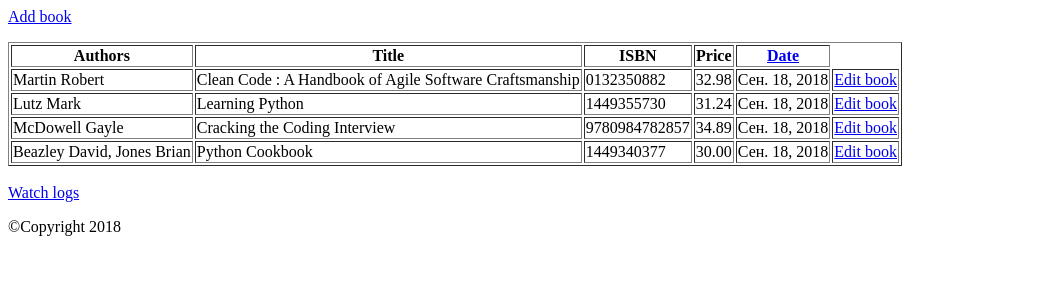
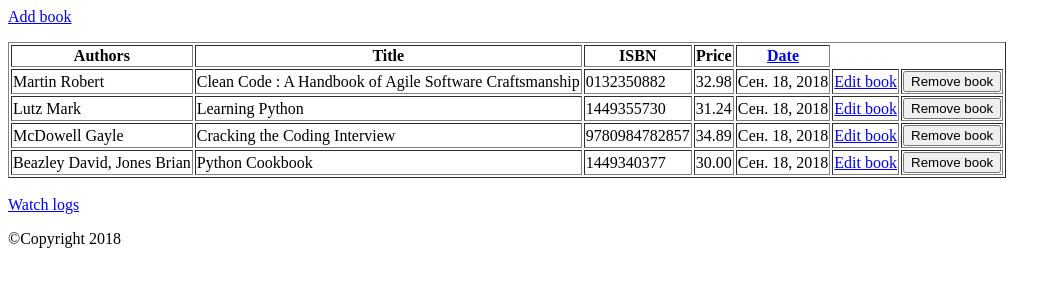
Before and after one commit to kutsevol/book_store, a Django app: page / in a window 1280 px wide. Shown: the top 300 px of the page, without its empty margins (0-1061 px from the left). Run offline with Django 3.2, Linux system fonts and the light colour scheme; data comes from the database, SQL or seed files in the repository.

Commit message:
Add form for remove book functionality

```diff
--- a/books/templates/books_list.html
+++ b/books/templates/books_list.html
@@ -37,6 +37,12 @@
                             Edit book
                         </a>
                     </td>
+                    <td>
+                        <form method="POST" action="{% url "book_delete" pk=book.pk %}">
+                            {% csrf_token %}
+                            <button type="submit">Remove book</button>
+                        </form>
+                    </td>
                 </tr>
             {% endfor %}
         {% else %}
```
